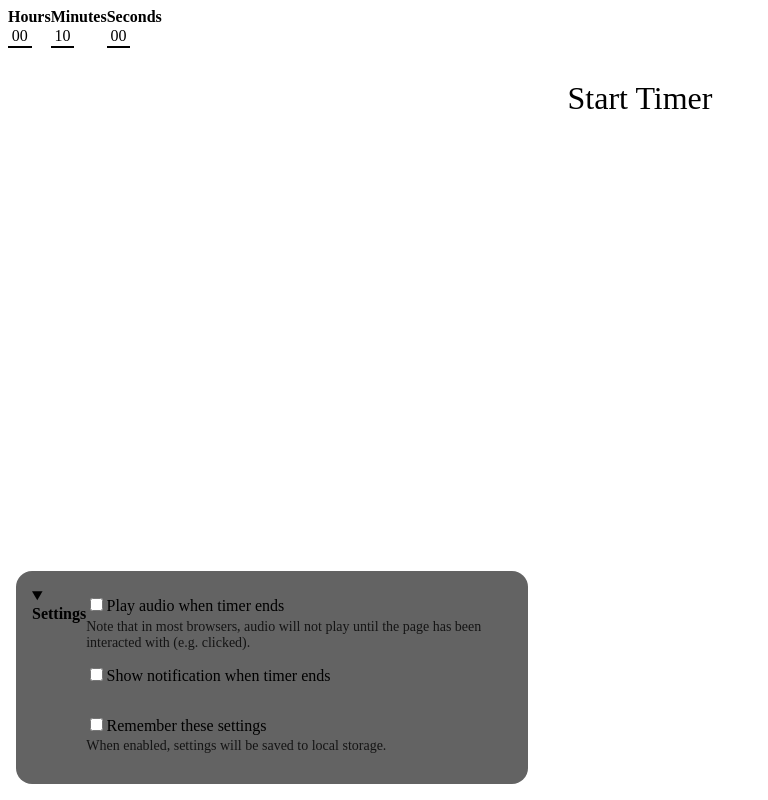
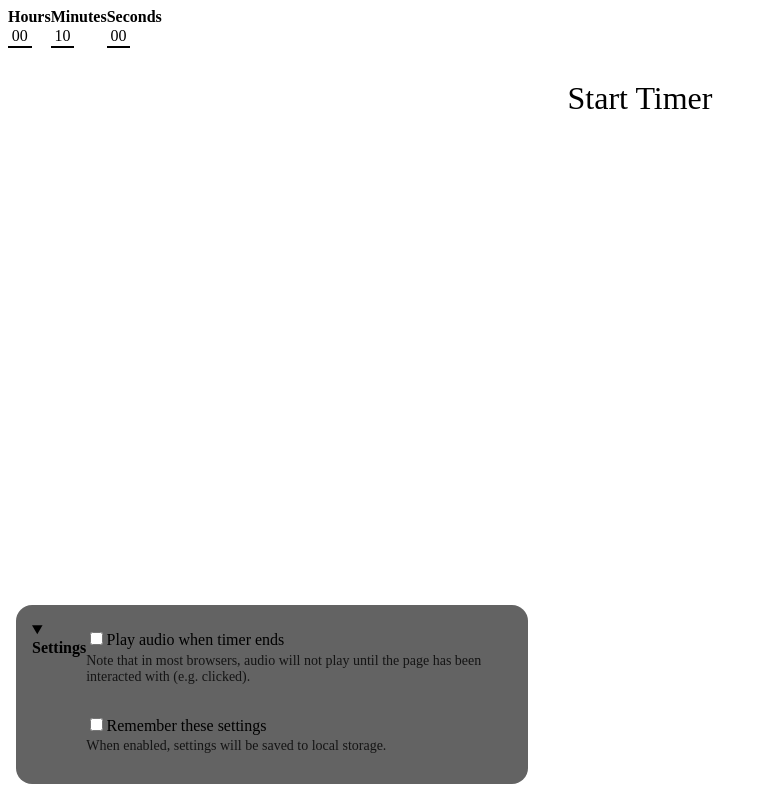
Before and after one commit to Lucid-Toys/timer.lucid.toys, a Next.js app: page / in a window 1280 px wide. Both pictures are taken after a click on the heading "Settings". Shown: the whole page, without its empty margins (0-768 px from the left). Built offline with nearby package versions, Linux system fonts and the light colour scheme; a small style sheet from the web is missing.

Commit message:
Hide notifications settings when not available on client

```diff
--- a/components/Settings.tsx
+++ b/components/Settings.tsx
@@ -2,6 +2,7 @@ import { useEffect, useState } from "react"
 import { useSettings } from "./SettingsContext"
 
 const IS_CLIENT = typeof window !== "undefined"
+const notifsAvailableOnClient = IS_CLIENT ? "Notifications" in window : false
 
 type NotificationsPermission = "default" | "denied" | "granted" | false
 
@@ -80,6 +81,7 @@ export default function Settings() {
               </small>
             </label>
 
+            {notifsAvailableOnClient && (
               <label>
                 <input
                   type="checkbox"
@@ -90,13 +92,14 @@ export default function Settings() {
                 <small className="setting-description">
                   {!notifsAvailable && (
                     <>
-                    <strong>Notifications not currently available.</strong> When
-                    enabling, the browser will ask if you want to allow
+                      <strong>Notifications not currently available.</strong>{" "}
+                      When enabling, the browser will ask if you want to allow
                       notifications.
                     </>
                   )}
                 </small>
               </label>
+            )}
 
             <hr />
 
```
Lines whose indentation alone changed are shown as unchanged.
